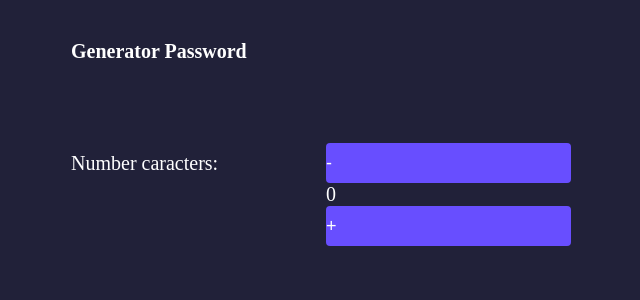
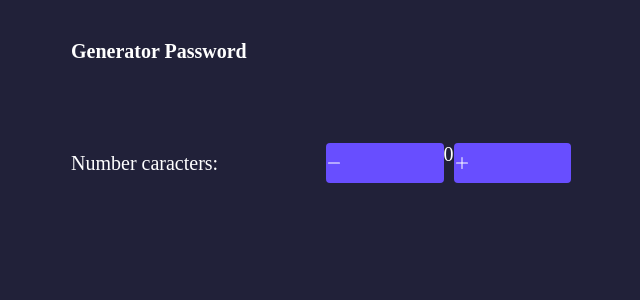
Before and after one commit to Fasping/password-generator, a React (Vite) app: page / in a window 1280 px wide. Shown: the top 300 px of the page, without its empty margins (319-959 px from the left). Built offline with nearby package versions, Linux system fonts and the light colour scheme.

Commit message:
styled: add boostrap svg icons

```diff
--- a/src/App.jsx
+++ b/src/App.jsx
@@ -12,6 +12,12 @@ const Fila = styled.div`
   display: grid;
   grid-template-columns: 1fr 1fr;
   gap: 10px;
+`;
+
+const ControlDiv = styled.div`
+  display: flex;
+  justify-content: space-between;
+  text-align: center;
 `;
 
 const Button = styled.button`
@@ -44,11 +50,39 @@ const App = () => {
       <form>
         <Fila>
           <label>Number caracters:</label>
-          <div>
-            <Button>-</Button>
+          <ControlDiv>
+            <Button>
+              <svg
+                xmlns="http://www.w3.org/2000/svg"
+                width="16"
+                height="16"
+                fill="currentColor"
+                className="bi bi-dash-lg"
+                viewBox="0 0 16 16"
+              >
+                <path
+                  fill-rule="evenodd"
+                  d="M2 8a.5.5 0 0 1 .5-.5h11a.5.5 0 0 1 0 1h-11A.5.5 0 0 1 2 8Z"
+                />
+              </svg>
+            </Button>
             <span>0</span>
-            <Button>+</Button>
-          </div>
+            <Button>
+              <svg
+                xmlns="http://www.w3.org/2000/svg"
+                width="16"
+                height="16"
+                fill="currentColor"
+                className="bi bi-plus-lg"
+                viewBox="0 0 16 16"
+              >
+                <path
+                  fill-rule="evenodd"
+                  d="M8 2a.5.5 0 0 1 .5.5v5h5a.5.5 0 0 1 0 1h-5v5a.5.5 0 0 1-1 0v-5h-5a.5.5 0 0 1 0-1h5v-5A.5.5 0 0 1 8 2Z"
+                />
+              </svg>
+            </Button>
+          </ControlDiv>
         </Fila>
       </form>
     </div>
```
